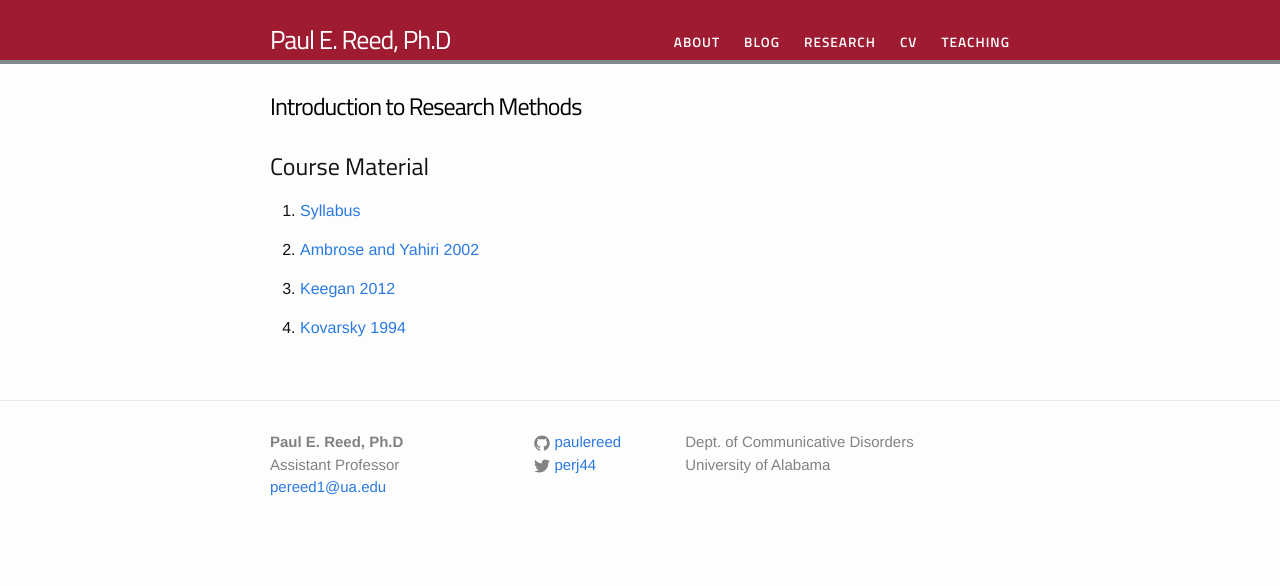
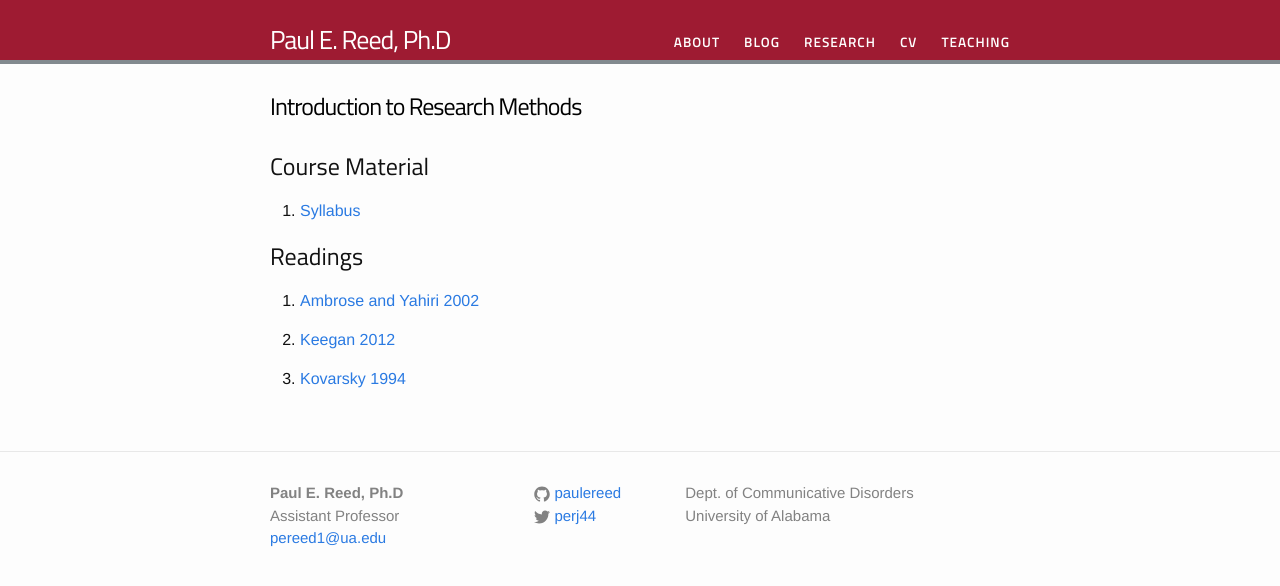
Before and after one commit to paulereed/paulereed.github.io, a Jekyll site: the page built from teaching/intro_research_methods.md, in a window 1280 px wide. Shown: the top 586 px of the page. Built offline with Jekyll 4.4.1, drawn with Linux system fonts in a browser that asks for light colours; some web fonts are replaced.

Commit message:
Updating research methods pages

```diff
--- a/teaching/intro_research_methods.md
+++ b/teaching/intro_research_methods.md
@@ -8,8 +8,10 @@
 
 1. [Syllabus](CD_501_Research_Methods_syllabus.pdf)
 
-2. [Ambrose and Yahiri 2002](Ambrose and Yahiri 2002 - The Tudor Study - Data and Ethics.pdf)
+## Readings
 
-3. [Keegan 2012](Keegan 2012 - Review of Research Methods in Communication Disorders.pdf)
+1. [Ambrose and Yahiri 2002](Ambrose and Yahiri 2002 - The Tudor Study - Data and Ethics.pdf)
 
-4. [Kovarsky 1994](Kovarsky 1994 - Distinguishing quantitative and qualitative methods in communication sciences and disorders.pdf)
+2. [Keegan 2012](Keegan 2012 - Review of Research Methods in Communication Disorders.pdf)
+
+3. [Kovarsky 1994](Kovarsky 1994 - Distinguishing quantitative and qualitative methods in communication sciences and disorders.pdf)
```
